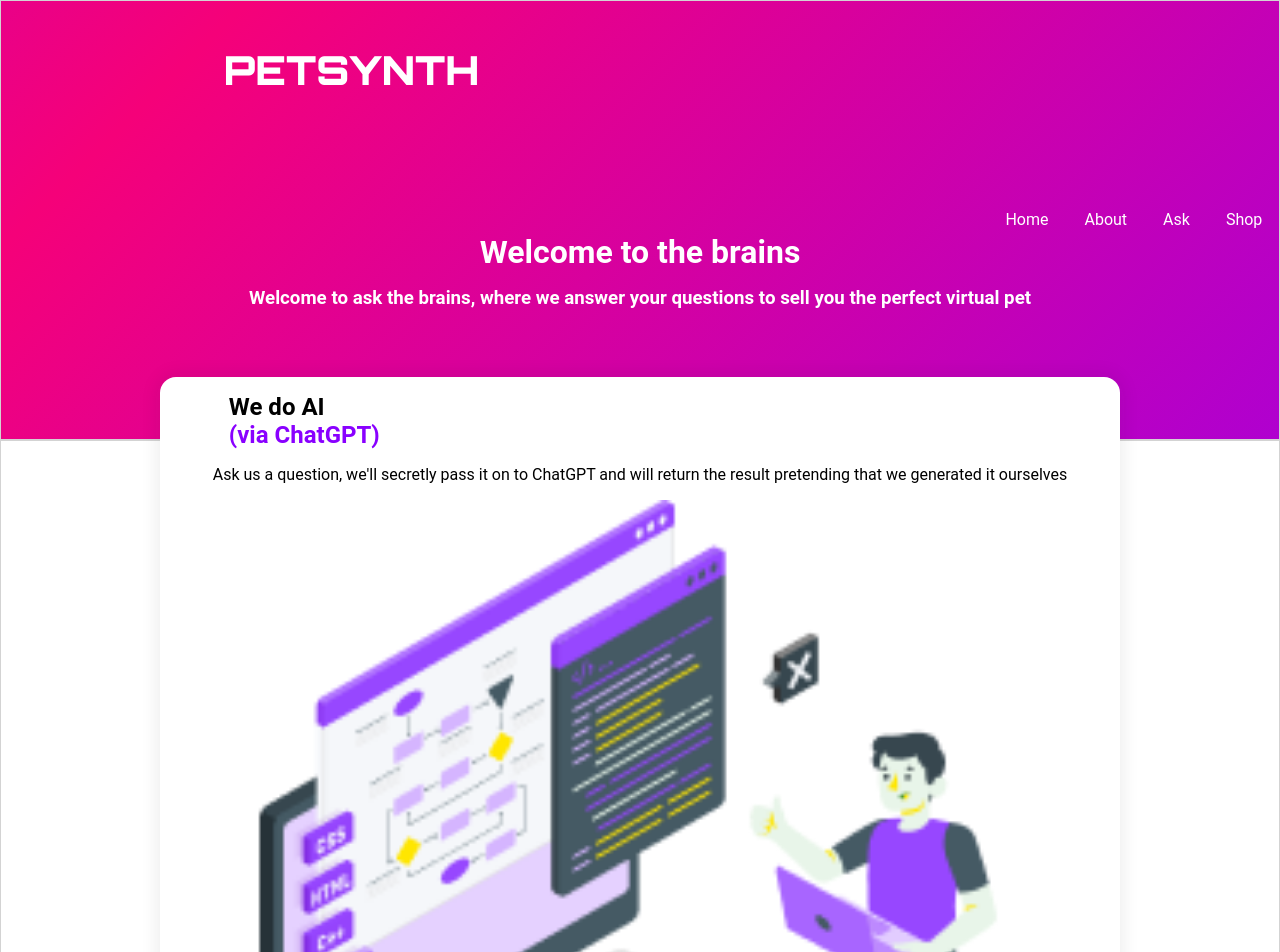
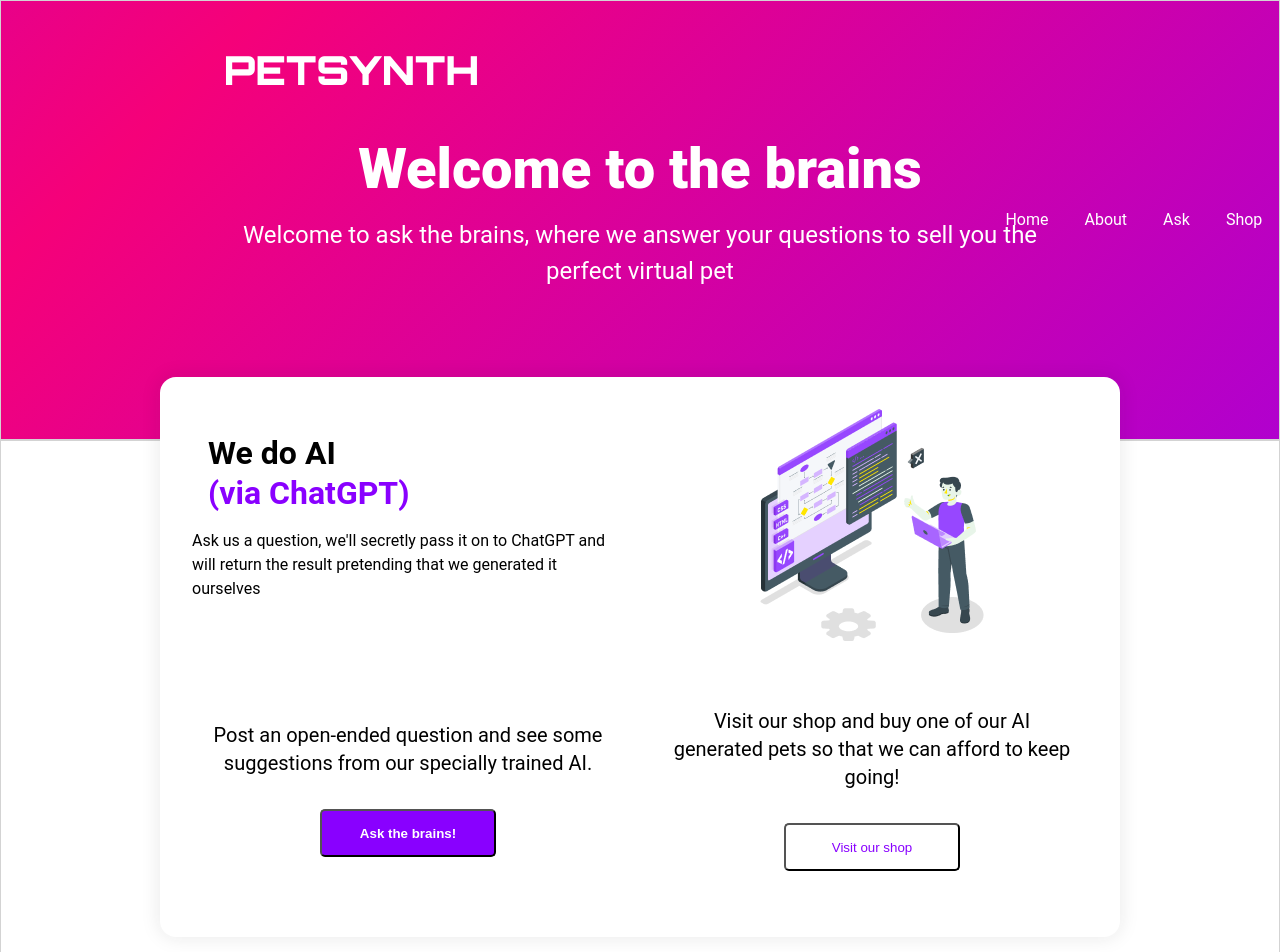
Before and after one commit to technative-academy/PetSynth, a React (Vite) app: page / in a window 1280 px wide. Shown: the top 952 px of the page. Built offline with nearby package versions, Linux system fonts and the light colour scheme.

Commit message:
Complete initial fill-out of Home view:
Improve responsiveness up to desktop width viewports:
Note that header and nav interactions are fouled and require further manipulation

```diff
--- a/src/views/Home/Home.jsx
+++ b/src/views/Home/Home.jsx
@@ -42,7 +42,7 @@ function Home() {
 						Post an open-ended question and see some suggestions
 						from our specially trained AI.
 					</h4>
-					<button>Ask the brains!</button>
+					<button className={styles.Ask}>Ask the brains!</button>
 				</div>
 
 				<div className={styles.contentBoxFive}>
@@ -50,7 +50,7 @@ function Home() {
 						Visit our shop and buy one of our AI generated pets so
 						that we can afford to keep going!
 					</h4>
-					<button>Visit our shop</button>
+					<button className={styles.Visit}>Visit our shop</button>
 				</div>
 			</div>
 		</div>
--- a/src/views/Home/Home.module.css
+++ b/src/views/Home/Home.module.css
@@ -1,20 +1,20 @@
+/* 'MOBILE' VIEWPORTS < 768px */
+
 h1 {
 	font:
-		900,
-		40px/48px "Roboto",
+		900 40px/48px "Roboto",
 		"Arial",
 		sans-serif;
 	padding: 0 1rem;
 	margin: 0;
 	color: #fff;
 	background: transparent;
-	margin-top: -13rem;
+	margin-top: -15rem;
 }
 
 h2 {
 	font:
-		600,
-		32px/40px "Roboto",
+		600 32px/40px "Roboto",
 		"Arial",
 		sans-serif;
 	padding: 0 1rem;
@@ -24,8 +24,7 @@ h2 {
 
 h3 {
 	font:
-		600,
-		20px/28px "Roboto",
+		600 20px/28px "Roboto",
 		"Arial",
 		sans-serif;
 	padding: 1rem 1rem;
@@ -36,8 +35,7 @@ h3 {
 
 h4 {
 	font:
-		400,
-		20px/28px "Roboto",
+		400 20px/28px "Roboto",
 		"Arial",
 		sans-serif;
 	padding: 1rem;
@@ -46,9 +44,34 @@ h4 {
 
 p {
 	font:
-		400,
-		16px/24px "Roboto",
+		400 16px/24px "Roboto",
+		"Arial",
 		sans-serif;
+}
+
+.Ask {
+	margin: 1rem;
+	height: 3rem;
+	width: 11rem;
+	font-weight: bold;
+	font:
+		600 16px/32px "Roboto",
+		"Arial" sans-serif;
+	color: white;
+	background-color: #8900ff;
+	border-radius: 5px;
+}
+
+.Visit {
+	margin: 1rem;
+	height: 3rem;
+	width: 11rem;
+	font:
+		600 16px/32px "Roboto",
+		"Arial" sans-serif;
+	color: #8900ff;
+	background-color: #fff;
+	border-radius: 5px;
 }
 
 .wrapper {
@@ -99,6 +122,20 @@ p {
 .contentBoxTwo {
 	flex: 1;
 	padding: 0 1rem;
+}
+.contentBoxThree {
+	flex: 1;
+	padding: 0 1rem;
+	text-align: left;
+}
+.contentBoxFour {
+	flex: 1;
+	padding: 0 1rem;
+	text-align: left;
+}
+.contentBoxFive {
+	flex: 1;
+	padding: 0 1rem;
 	text-align: left;
 }
 
@@ -107,23 +144,110 @@ p {
 }
 
 .homeIll {
-	width: 60vw;
+	width: 50vw;
 	height: auto;
+	margin: 0 auto;
 }
+
+/* 'DESKTOP' VIEWPORTS > 768px */
 
 @media (min-width: 768px) {
 	.primaryContentContainer {
-		display: flex;
-		flex-direction: column;
+		display: grid;
+		grid-template: 1fr 1fr / 1fr 1fr;
 		border-radius: 1rem;
 		padding: 1rem;
 		width: 75vw;
 		max-width: 1000px;
 		box-shadow: 0px 0px 20px 0px rgba(27, 28, 34, 0.1);
-		margin-bottom: 100px;
+		margin-bottom: 12vh;
 		margin-top: -5rem;
 		z-index: 20;
 		background-color: white;
-		position: relative;
+	}
+	.contentBoxOne {
+		flex: 1;
+		padding: 0rem 1rem;
+		text-align: center;
+		max-width: 70vw;
+	}
+
+	.contentBoxTwo {
+		grid-area: 1 / 1 / 2 / 2;
+	}
+	.contentBoxThree {
+		grid-area: 1/ 2 / 2 / 3;
+		display: flex;
+		justify-content: center;
+		align-items: center;
+	}
+	.contentBoxFour {
+		grid-area: 2/ 1 / 3 / 2;
+		display: flex;
+		flex-direction: column;
+		justify-content: center;
+		align-items: center;
+		text-align: center;
+	}
+	.contentBoxFive {
+		grid-area: 2/ 2 / 3 / 3;
+		flex-direction: column;
+		justify-content: center;
+		align-items: center;
+		text-align: center;
+	}
+
+	.homeIll {
+		width: auto;
+		max-height: 30vh;
+		margin: 1rem auto;
+	}
+
+	h1 {
+		font:
+			900 56px/64px "Roboto",
+			"Arial",
+			sans-serif;
+		padding: 0 1rem;
+		margin: 0;
+		color: #fff;
+		background: transparent;
+		margin-top: -19rem;
+	}
+	h2 {
+		font:
+			600 32px/40px "Roboto",
+			"Arial",
+			sans-serif;
+		padding: 0 1rem;
+		margin: 0;
+		text-align: left;
+	}
+
+	h3 {
+		font:
+			400 24px/36px "Roboto",
+			"Arial",
+			sans-serif;
+		padding: 1rem 1rem;
+		margin: 0;
+		text-align: left;
+		color: #fff;
+	}
+
+	h4 {
+		font:
+			400 20px/28px "Roboto",
+			"Arial",
+			sans-serif;
+		padding: 1rem;
+		margin: 0;
+	}
+
+	p {
+		font:
+			400 16px/24px "Roboto",
+			"Arial",
+			sans-serif;
 	}
 }
```
